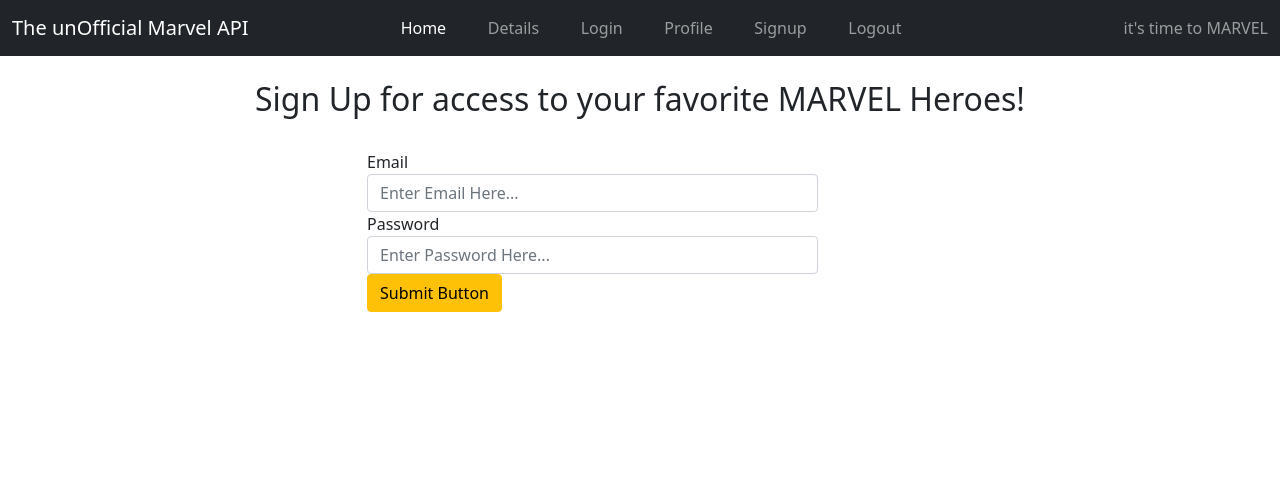
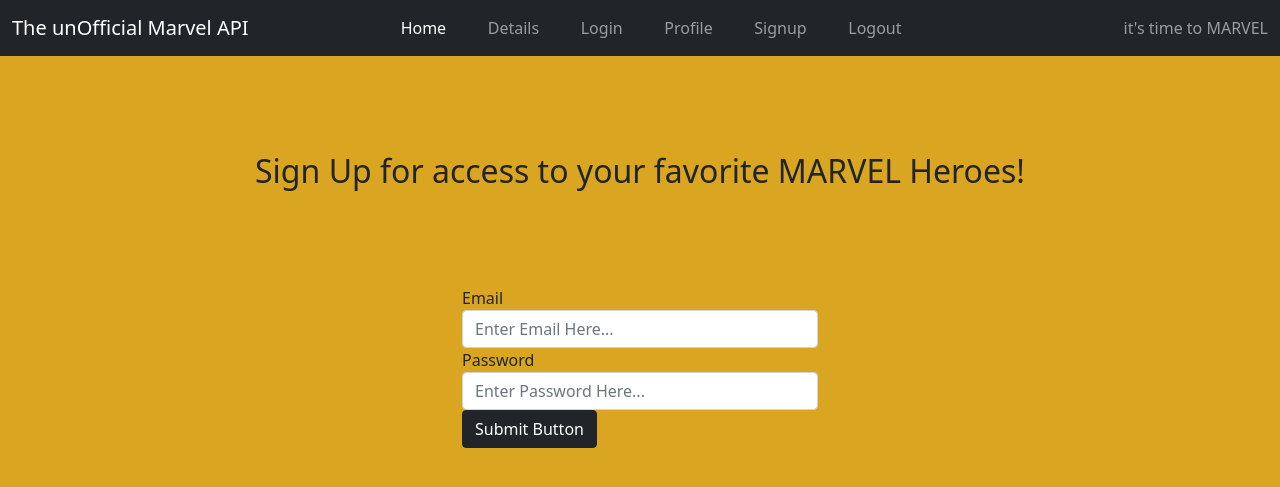
Before and after one commit to backfromsolaris/Flask-Marvel, a Flask app: page /signup in a window 1280 px wide. Shown: the top 487 px of the page. Run offline with Flask 2, Linux system fonts and the light colour scheme; some libraries are stand-ins or nearby versions.

Commit message:
more styling

```diff
--- a/marvel_api/authentication/auth_templates/signin.html
+++ b/marvel_api/authentication/auth_templates/signin.html
@@ -1,8 +1,9 @@
 {% extends 'base.html' %}
 
 {% block content %}
-<br>
+
 <h2>Sign-In to your MARVELous Account</h2>
-<br>
+
 {% include 'form.html' %}
+
 {% endblock content %}
--- a/marvel_api/authentication/auth_templates/signup.html
+++ b/marvel_api/authentication/auth_templates/signup.html
@@ -1,8 +1,9 @@
 {% extends 'base.html' %}
 
 {% block content %}
-<br>
+
 <h2>Sign Up for access to your favorite MARVEL Heroes!</h2>
-<br>
+
 {% include 'form.html' %}
+
 {% endblock content %}
--- a/marvel_api/static/css/main.css
+++ b/marvel_api/static/css/main.css
@@ -1,5 +1,10 @@
+body {
+    background-color: goldenrod;
+}
+
 h2 {
     text-align: center;
+    margin: 12vh auto 12vh;
 }
 
 #center-nav ul{
--- a/marvel_api/templates/form.html
+++ b/marvel_api/templates/form.html
@@ -1,6 +1,6 @@
 <main class="container">
     <div class="row">
-        <aside class="offset-3 col-md-5">
+        <aside class="offset-4 col-md-4">
             <!-- Most HTML being produced below by Flask Form Object -->
             <form method="POST">
                 {{ form.hidden_tag() }}
@@ -14,7 +14,7 @@
                         {{ form.password(class = "form-control", placeholder = "Enter Password Here...") }}
                     </fieldset>
                     <!-- Submit Field(Button) Here -->
-                    {{ form.submit_button(class = "btn btn-warning") }}
+                    {{ form.submit_button(class = "btn btn-dark") }}
                 </div>
             </form>
         </aside>
```
